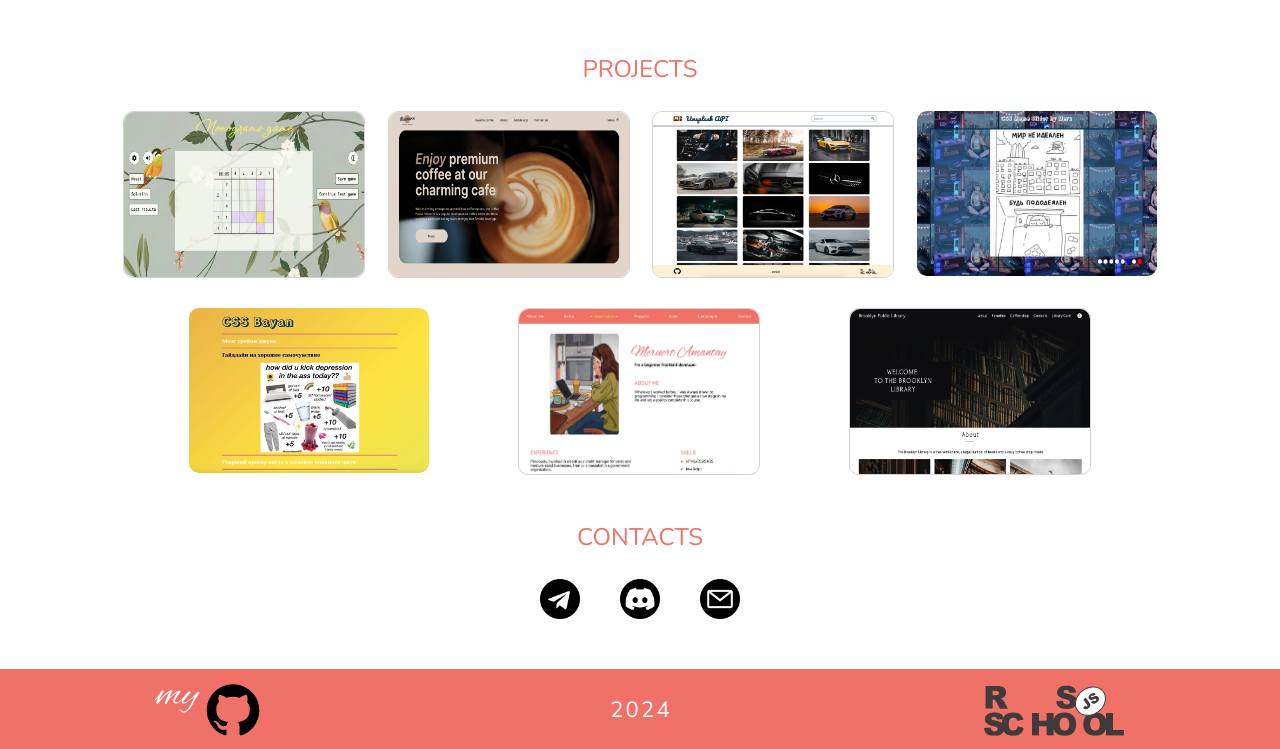
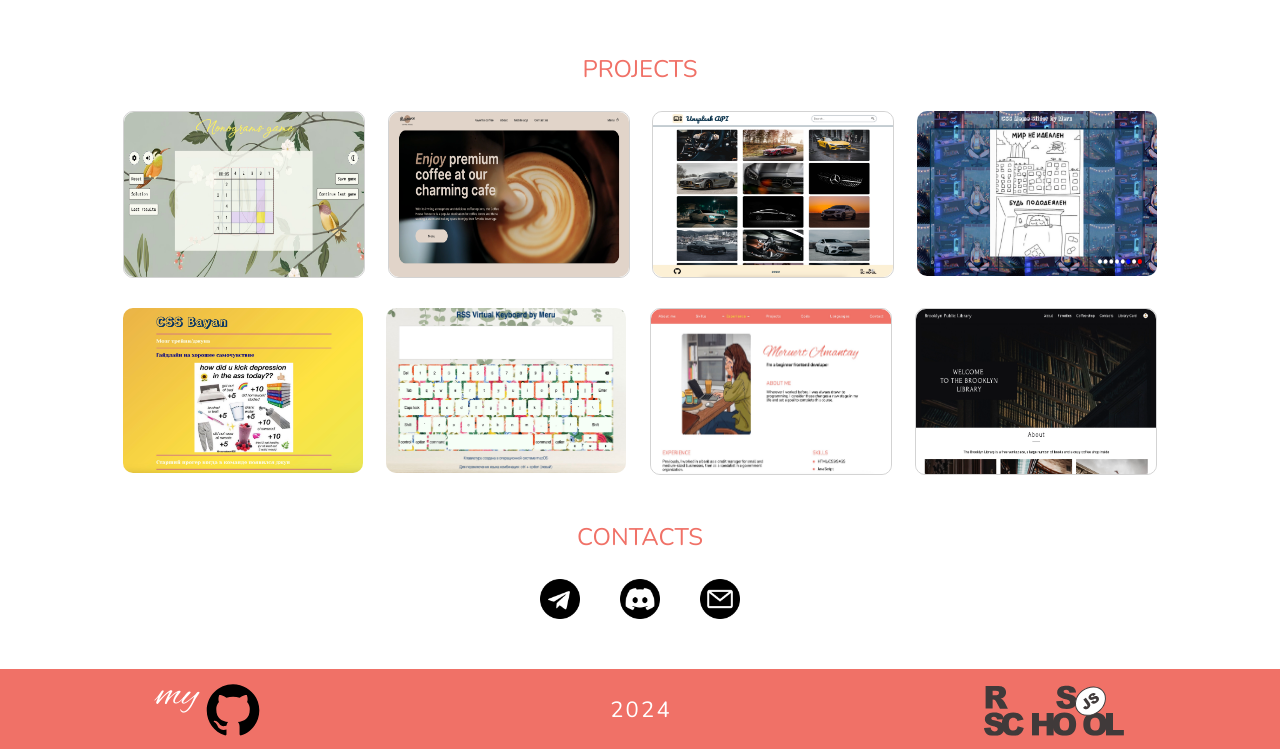
Before and after one commit to merucoding/rsschool-cv, a plain HTML site: page index.html in a window 1280 px wide. Shown: the part 1373-2122 px from the top of the page. Drawn offline with nearby package versions, Linux system fonts and the light colour scheme.

Commit message:
fix: add project

```diff
--- a/index.html
+++ b/index.html
@@ -119,6 +119,10 @@ function deepCount(arr){
             <a href="https://merumerum.github.io/cssBayan/cssBayan/index.html" target="_blank">
               <img src="img/2.jpeg" alt="cssBayan" class="projects__img"></a>
           </div>
+          <div class="projects__item">
+            <a href="https://merumerum.github.io/virtual-keyboard/" target="_blank">
+              <img src="img/1.jpeg" alt="keyboard" class="projects__img"></a>
+          </div>
           <div class="projects__item projects__item-border">
             <a href="https://merumerum.github.io/rsschool-cv/" target="_blank">
               <img src="img/5.jpeg" alt="cv" class="projects__img"></a>
```
